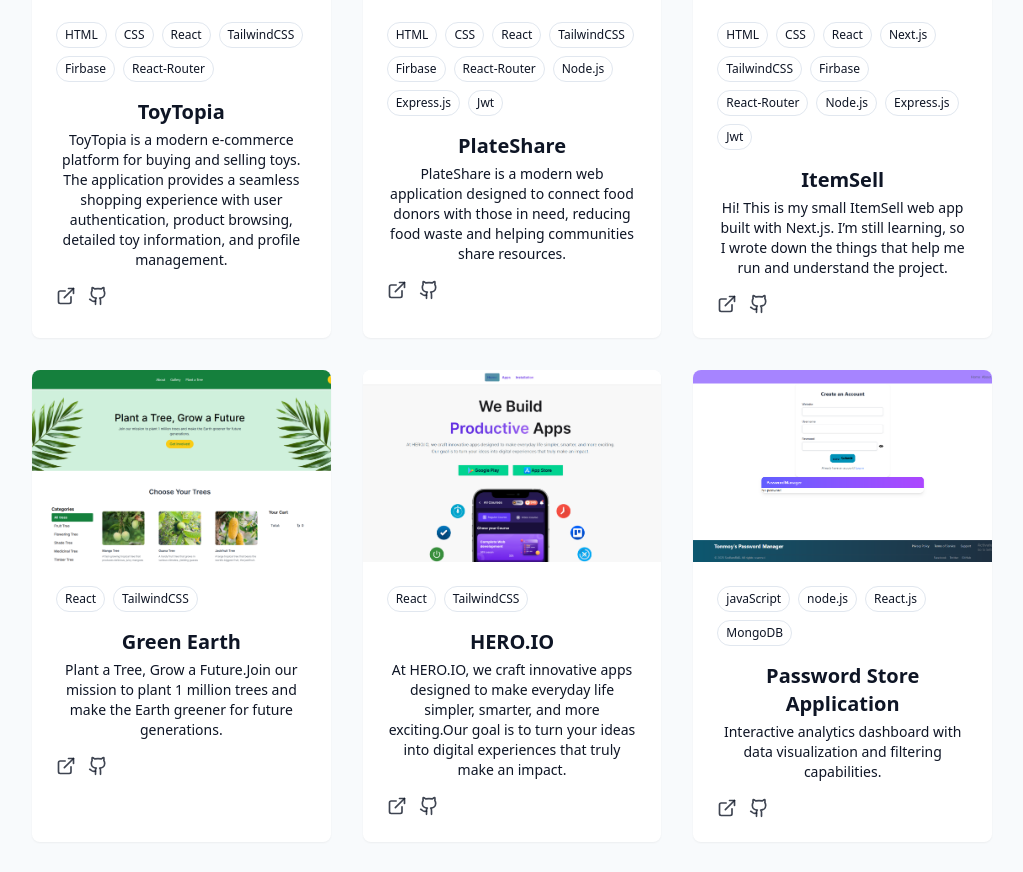
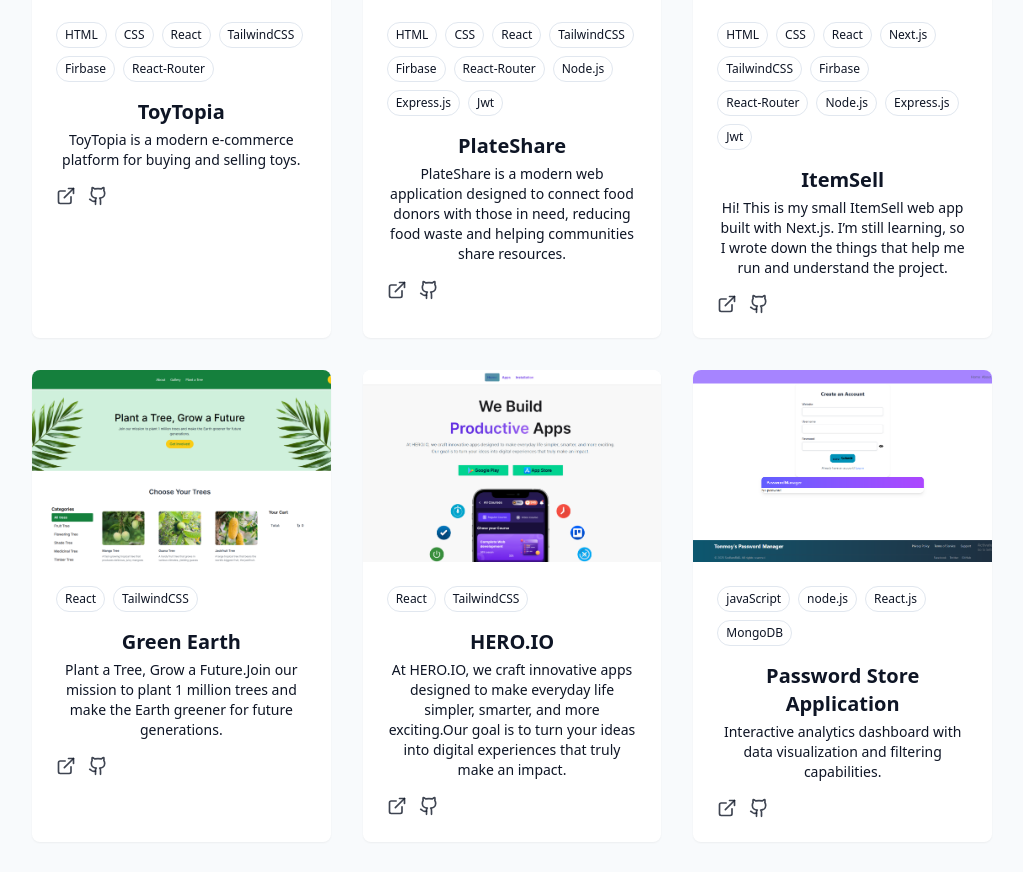
Before and after one commit to sodium000/portfolio_1, a React (Vite) app: page / in a window 1280 px wide. Shown: the part 3020-3892 px from the top of the page, without its empty margins (128-1151 px from the left). Built offline with nearby package versions, Linux system fonts and the light colour scheme.

Commit message:
short discription

```diff
--- a/src/components/ProjectSection.jsx
+++ b/src/components/ProjectSection.jsx
@@ -4,7 +4,7 @@ const projects = [
   {
     id: 1,
     title: "ToyTopia",
-    description: "ToyTopia is a modern e-commerce platform for buying and selling toys. The application provides a seamless shopping experience with user authentication, product browsing, detailed toy information, and profile management.",
+    description: "ToyTopia is a modern e-commerce platform for buying and selling toys.",
     image: "/projects/toytopia.png",
     tags: ["HTML", "CSS", "React", "TailwindCSS", "Firbase", "React-Router"],
     demoUrl: "https://toyshop-3fb8f.firebaseapp.com/",
```
